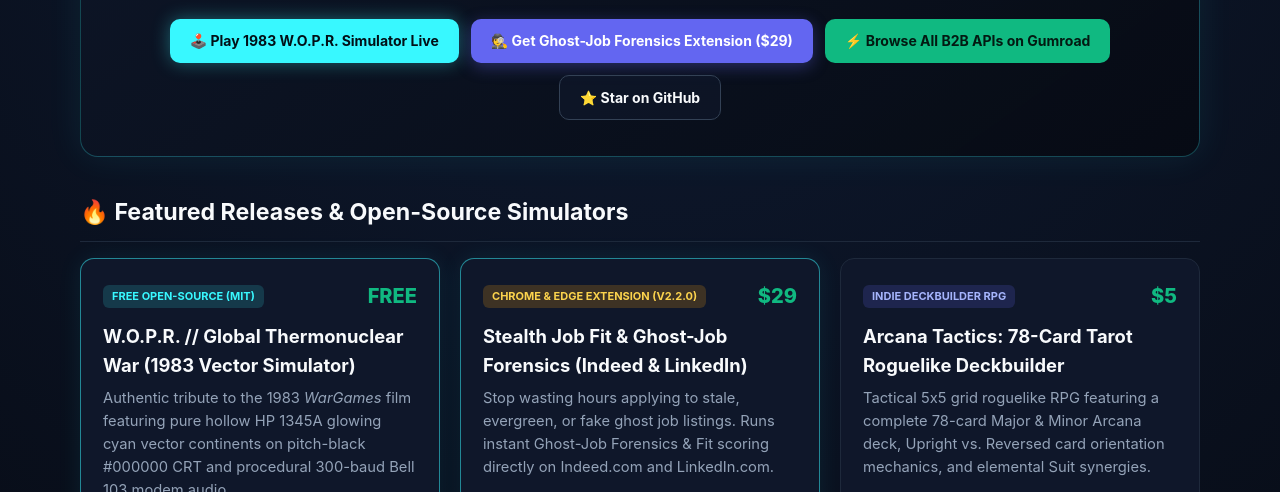
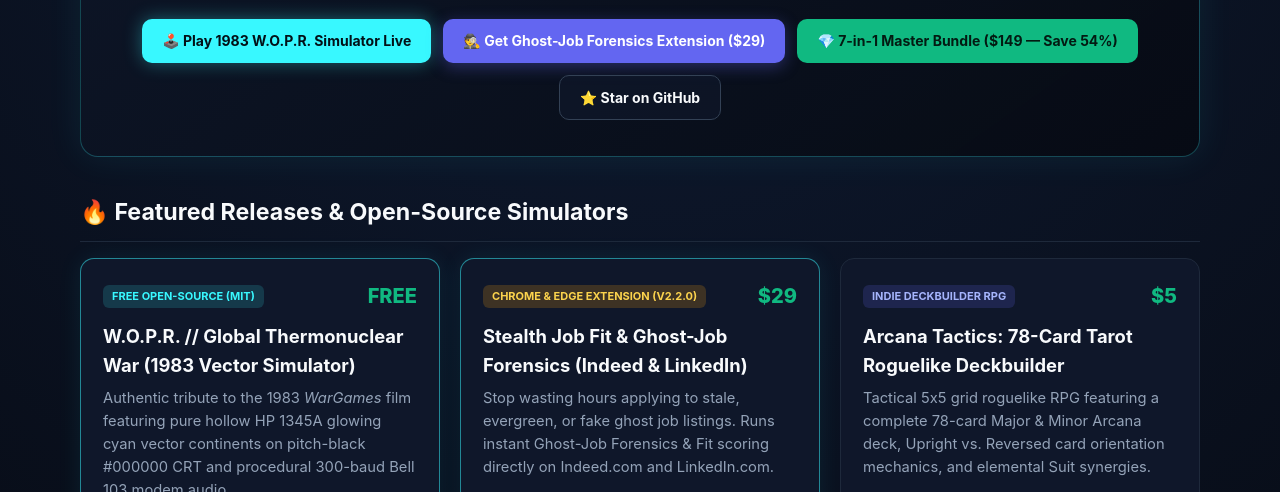
Before and after one commit to michaelbrunet-bit/michaelbrunet-bit.github.io, a plain HTML site: page index.html in a window 1280 px wide. Shown: the part 266-758 px from the top of the page. Drawn offline with Linux system fonts and the light colour scheme.

Commit message:
Add live  7-in-1 Master Bundle link to storefront

```diff
--- a/index.html
+++ b/index.html
@@ -108,7 +108,7 @@
       <div class="hero-actions">
         <a class="btn btn-cyan" href="https://michaelbrunet-bit.github.io/GTW-1983-WOPR-Simulator/" target="_blank">🕹️ Play 1983 W.O.P.R. Simulator Live</a>
         <a class="btn btn-indigo" href="https://brunetmike.gumroad.com/l/uckkb" target="_blank">🕵️ Get Ghost-Job Forensics Extension ($29)</a>
-        <a class="btn btn-emerald" href="https://brunetmike.gumroad.com" target="_blank">⚡ Browse All B2B APIs on Gumroad</a>
+        <a class="btn btn-emerald" href="https://brunetmike.gumroad.com/l/hqenev" target="_blank">💎 7-in-1 Master Bundle ($149 — Save 54%)</a>
         <a class="btn btn-outline" href="https://github.com/michaelbrunet-bit/GTW-1983-WOPR-Simulator" target="_blank">⭐ Star on GitHub</a>
       </div>
     </header>
```
